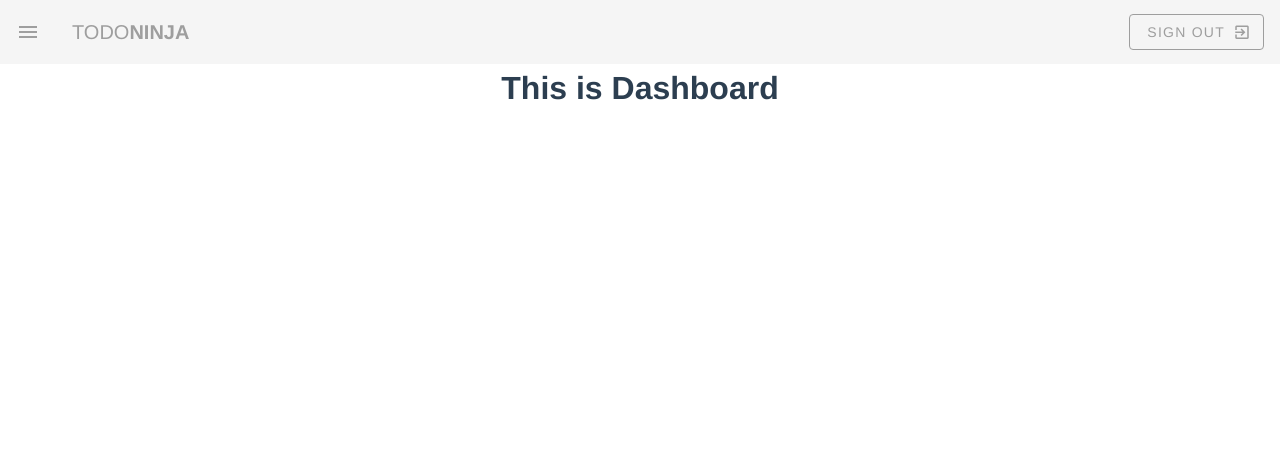
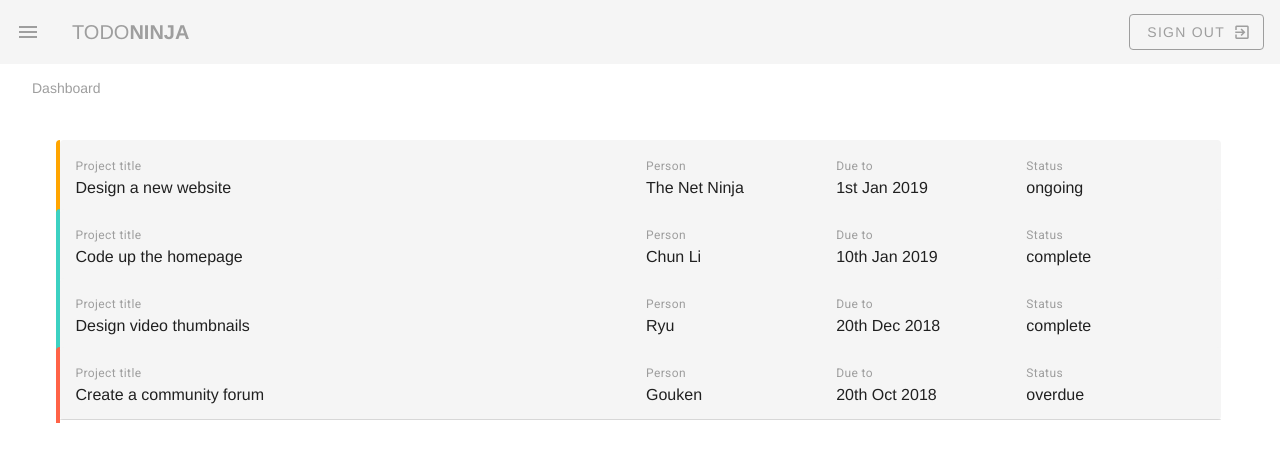
Before and after one commit to ucntkhr/todo_ninja, a Vue app: page /dashboard in a window 1280 px wide. Shown: the top 462 px of the page. Built offline with nearby package versions, Linux system fonts and the light colour scheme.

Commit message:
#15 add Project sample data / add project status

```diff
--- a/src/App.vue
+++ b/src/App.vue
@@ -1,7 +1,7 @@
 <template>
     <v-app>
       <Navbar />
-      <v-content>
+      <v-content class="mx-4 mb-4">
         <router-view></router-view>
       </v-content>
 
@@ -28,7 +28,6 @@
   font-family: Avenir, Helvetica, Arial, sans-serif;
   -webkit-font-smoothing: antialiased;
   -moz-osx-font-smoothing: grayscale;
-  text-align: center;
   color: #2c3e50;
 }
 
--- a/src/views/Dashboard.vue
+++ b/src/views/Dashboard.vue
@@ -1,11 +1,57 @@
 <template>
   <div class="dashboard">
-    <h1>This is Dashboard</h1>
+    <v-subheader class="grey--text">Dashboard</v-subheader>
+    <v-container class="my-5">
+      <v-card flat color="grey lighten-4" v-for="project in projects" :key="project.title">
+        <v-row dense :class="`pa-3 project ${project.status}`">
+          <v-col cols=12 md=6>
+            <div class="caption grey--text">Project title</div>
+            <div>{{ project.title }}</div>
+          </v-col>
+          <v-col xs=6 sm=4 md=2>
+            <div class="caption grey--text">Person</div>
+            <div>{{ project.person }}</div>
+          </v-col>
+          <v-col xs=6 sm=4 md=2>
+            <div class="caption grey--text">Due to</div>
+            <div>{{ project.due }}</div>
+          </v-col>
+          <v-col xs=2 sm=4 md=2>
+            <div class="caption grey--text">Status</div>
+            <div>{{ project.status }}</div>
+          </v-col>
+        </v-row>
+        <v-divider></v-divider>
+      </v-card>
+    </v-container>
   </div>
 </template>
 
 <script>
 export default {
-
+  data() {
+    return {
+      projects: [
+        { title: 'Design a new website', person: 'The Net Ninja', due: '1st Jan 2019', status: 'ongoing', content: 'Lorem ipsum dolor sit amet consectetur adipisicing elit. Sunt consequuntur eos eligendi illum minima adipisci deleniti, dicta mollitia enim explicabo fugiat quidem ducimus praesentium voluptates porro molestias non sequi animi!'},
+        { title: 'Code up the homepage', person: 'Chun Li', due: '10th Jan 2019', status: 'complete', content: 'Lorem ipsum dolor sit amet consectetur adipisicing elit. Sunt consequuntur eos eligendi illum minima adipisci deleniti, dicta mollitia enim explicabo fugiat quidem ducimus praesentium voluptates porro molestias non sequi animi!'},
+        { title: 'Design video thumbnails', person: 'Ryu', due: '20th Dec 2018', status: 'complete', content: 'Lorem ipsum dolor sit amet consectetur adipisicing elit. Sunt consequuntur eos eligendi illum minima adipisci deleniti, dicta mollitia enim explicabo fugiat quidem ducimus praesentium voluptates porro molestias non sequi animi!'},
+        { title: 'Create a community forum', person: 'Gouken', due: '20th Oct 2018', status: 'overdue', content: 'Lorem ipsum dolor sit amet consectetur adipisicing elit. Sunt consequuntur eos eligendi illum minima adipisci deleniti, dicta mollitia enim explicabo fugiat quidem ducimus praesentium voluptates porro molestias non sequi animi!'},
+      ]
+    }
+  }
 }
 </script>
+
+<style lang="scss">
+
+.project.complete {
+  border-left: 4px solid #3cd1c2
+}
+.project.ongoing{
+  border-left: 4px solid orange
+}
+.project.overdue{
+  border-left: 4px solid tomato;
+}
+
+</style>
--- a/src/views/Projects.vue
+++ b/src/views/Projects.vue
@@ -1,6 +1,9 @@
 <template>
   <div class="projects">
-    <h1>This is Projects</h1>
+    <v-subheader class="grey--text">Projects</v-subheader>
+    <v-container class="my-5">
+      content
+    </v-container>
   </div>
 </template>
 
--- a/src/views/Team.vue
+++ b/src/views/Team.vue
@@ -1,6 +1,9 @@
 <template>
   <div class="team">
-    <h1>This is Team</h1>
+    <v-subheader class="grey--text">Team</v-subheader>
+    <v-container class="my-5">
+      content
+    </v-container>
   </div>
 </template>
 
```
